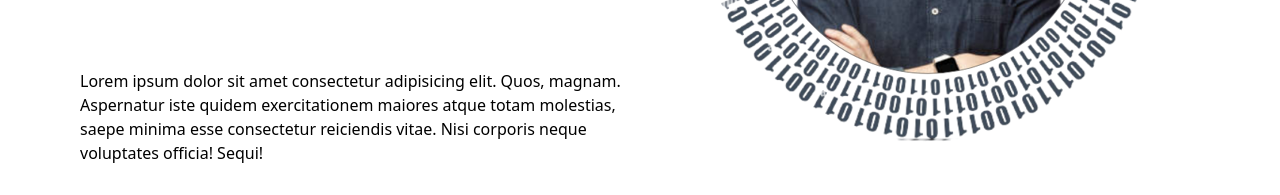
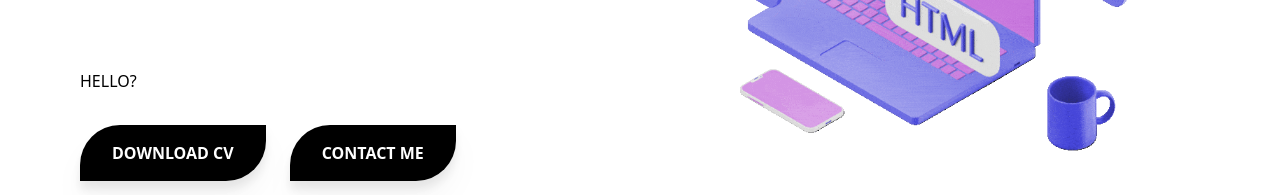
Before and after one commit to RabieImghi/PortFolio, a Vue app: page / in a window 1280 px wide. Shown: the part 471-666 px from the top of the page. Built offline with nearby package versions, Linux system fonts and the light colour scheme; some icons are missing.

Commit message:
update image hero

```diff
--- a/src/assets/style.css
+++ b/src/assets/style.css
@@ -148,9 +148,7 @@ header .mnMobile{
     body{
         transition: 0s;
     }
-    .my_photo{
-        display: none !important;
-    }
+
     nav ul li.text-xl{
         font-size: 15px;
     }
--- a/src/components/HomeHero.vue
+++ b/src/components/HomeHero.vue
@@ -7,8 +7,8 @@
                </span>
             </p>
             <span style=" position: relative; z-index: 10000 !important;">
-                Lorem ipsum dolor sit amet consectetur adipisicing elit. Quos, magnam. Aspernatur iste quidem exercitationem maiores atque totam molestias, saepe minima esse consectetur reiciendis vitae. Nisi corporis neque voluptates officia! Sequi!
-               </span>
+                HELLO?
+            </span>
             <div class="flex gap-6 mt-8">
                 <button class="p-4 pl-8 pr-8 bg-black text-white drop-shadow-xl font-bold">DOWNLOAD CV</button>
                 <button class="p-4 pl-8 pr-8 bg-black text-white drop-shadow-xl font-bold">CONTACT ME</button>
@@ -46,7 +46,7 @@
             </div>
         </div>
         <div class="my_photo overflow-hidden" style="display: grid ; justify-content: center; align-items: start;">
-            <img style="animation: bouncee 3s infinite;" src="../assets/image/CYR.png" alt="">
+            <img style="animation: bouncee 3s infinite;" src="../assets/image/giphy.gif" alt="">
         </div>
     </section>
     <div class=" contactme flex items-center flex-wrap gap-10 justify-center mt-5">
```
Also changed, not shown: src/assets/image/giphy.gif (added).
